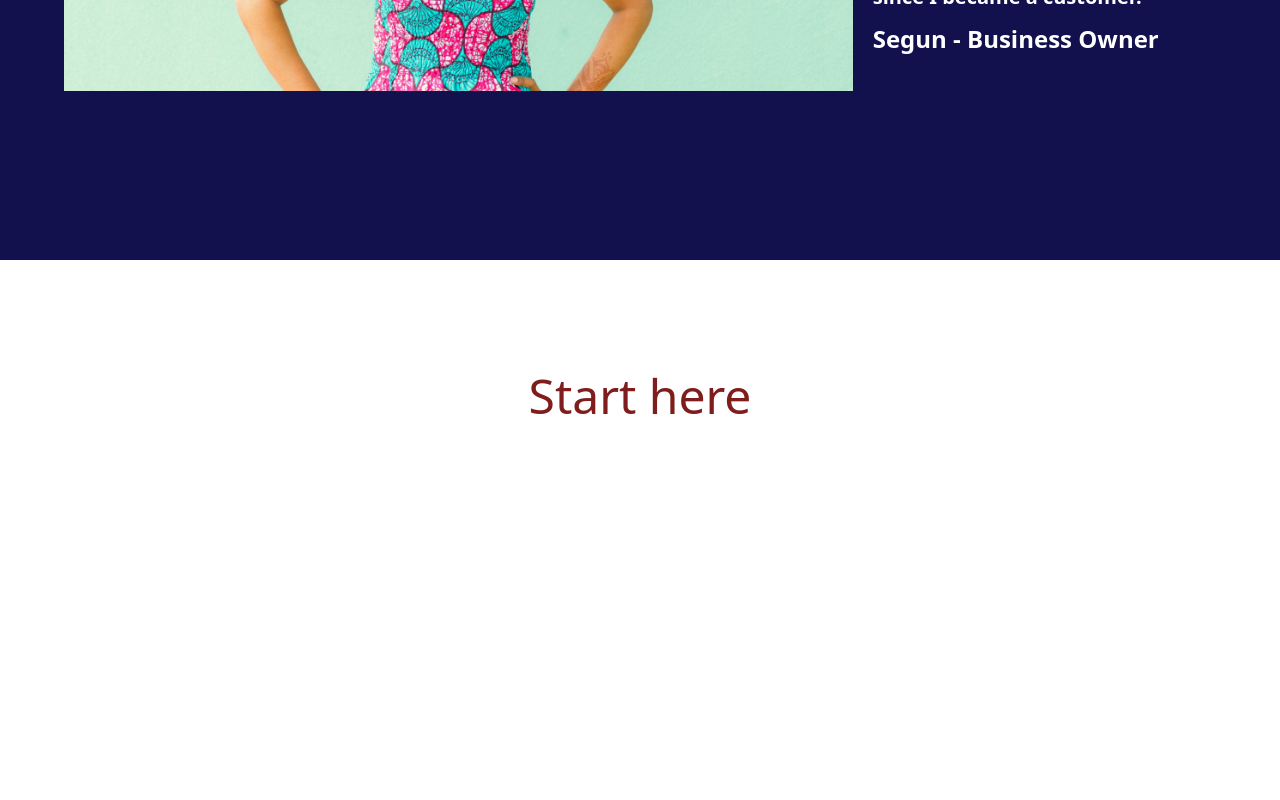
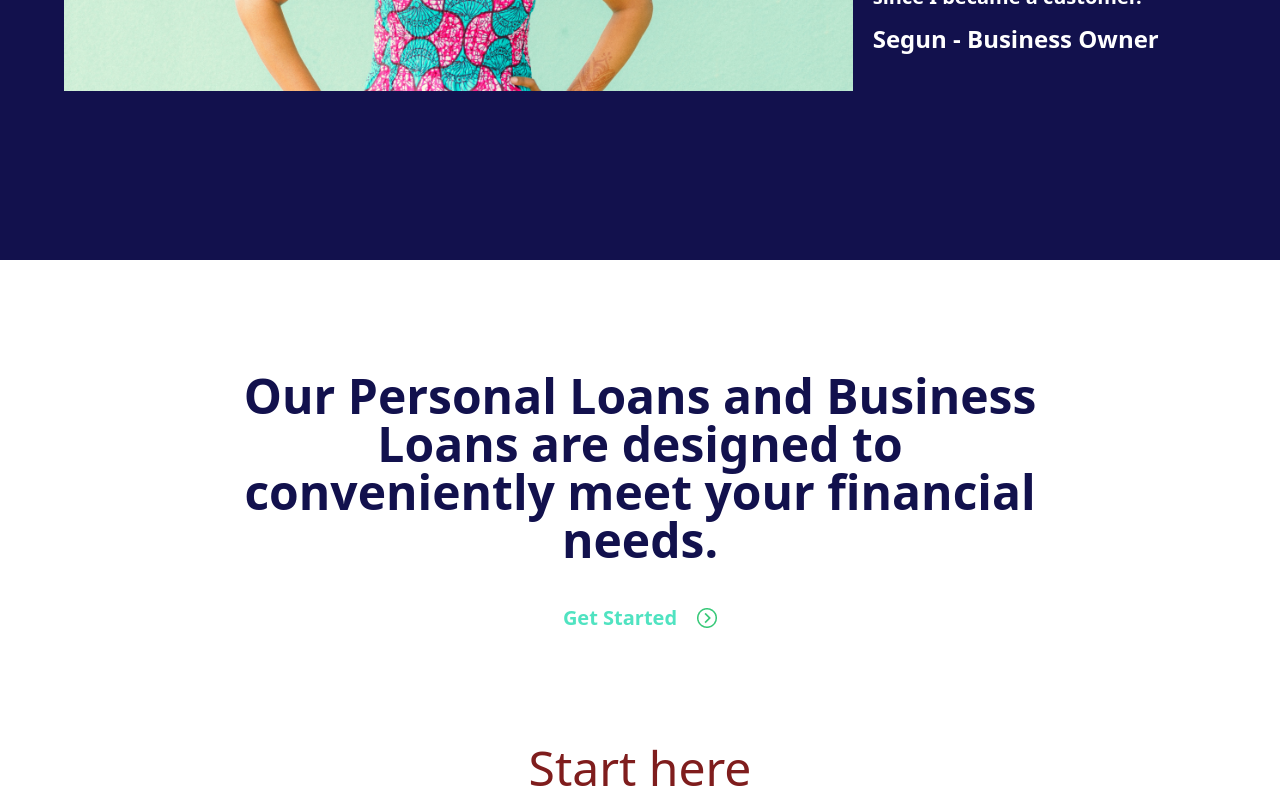
Before and after one commit to Kingsleyetukudo/money-in-minutes, a React (Create React App) app: page / in a window 1280 px wide. Shown: the part 3181-3981 px from the top of the page. Before the commit the page ends 3609 px from the top, so only its background shows below. Built offline with nearby package versions, Linux system fonts and the light colour scheme.

Commit message:
fifth hero done

```diff
--- a/src/App.js
+++ b/src/App.js
@@ -1,4 +1,5 @@
 import CeoMIM from "./components/CeoMIM";
+import FifthHero from "./components/FifthHero";
 import FourthHero from "./components/FourthHero";
 import LandingHero from "./components/LandingHero";
 import LoanInfo from "./components/LoanInfo";
@@ -15,6 +16,7 @@ function App() {
         <ThirdHero />
         <CeoMIM />
         <FourthHero />
+        <FifthHero />
         <h1 className="text-red-900 text-center text-5xl">Start here</h1>
       </div>
     </div>
--- /dev/null
+++ b/src/components/FifthHero.jsx
@@ -0,0 +1,19 @@
+import icon5 from "../images/Vector.png";
+const FifthHero = () => {
+  return (
+    <div className="flex flex-col items-center justify-center text-center">
+      <div className="w-62 m-auto flex flex-col items-center justify-center gap-10">
+        <h1 className="md:text-5xl font-bold navBarRes:text-3xl navBarRes:text-center newSmallScreen:text-xl text-headingColor">
+          Our Personal Loans and Business Loans are designed to conveniently
+          meet your financial needs.
+        </h1>
+        <div className="flex gap-5 items-center">
+          <h3 className="text-xl font-bold text-emailBoxBg">Get Started</h3>
+          <img src={icon5} alt="" />
+        </div>
+      </div>
+    </div>
+  );
+};
+
+export default FifthHero;
--- a/tailwind.config.js
+++ b/tailwind.config.js
@@ -8,6 +8,7 @@ module.exports = {
         500: "500px",
         654: "654px",
         400: "400px",
+        62: "62%",
       },
 
       height: {
```
Also changed, not shown: src/images/bg-image.png (added).
